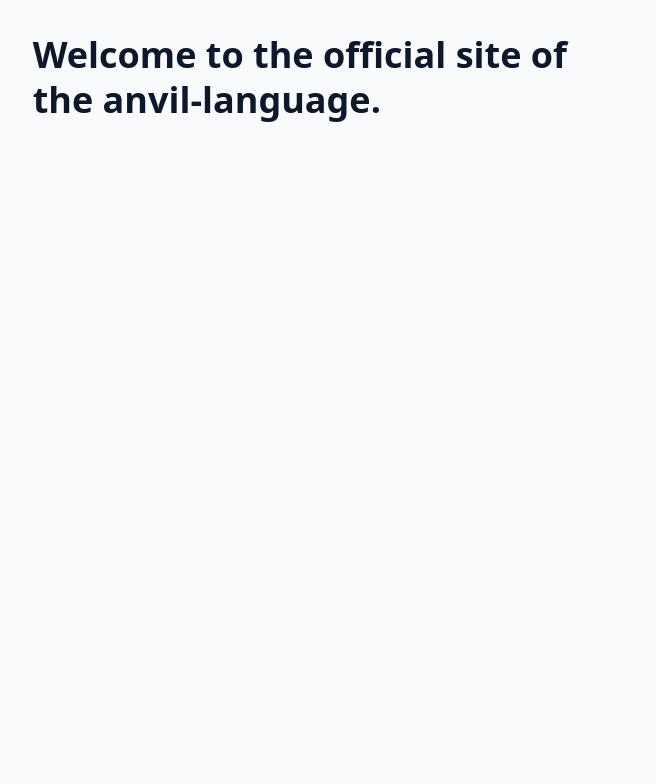
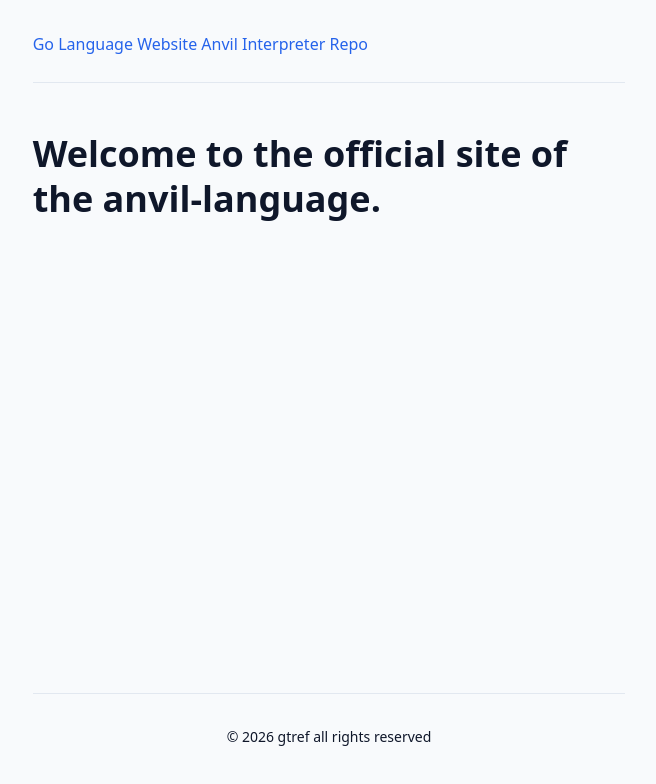
Before and after one commit to anvil-language/anvil-lang, a plain HTML site: page index.html in a window 1280 px wide. Shown: the whole page, without its empty margins (311-967 px from the left). Drawn offline with Linux system fonts and the light colour scheme.

Commit message:
Update index.html

```diff
--- a/index.html
+++ b/index.html
@@ -4,6 +4,14 @@
     <link rel="stylesheet" href="styles/style.css">
   </head>
   <body>
+    <header>
+      <a href="https://go.dev">Go Language Website</a>
+      <a href="https://github.com/anvil-language/anvil-interpreter">Anvil Interpreter Repo</a>
+    </header>
     <h1>Welcome to the official site of the anvil-language.</h1>
+
+    <footer>
+      <p>&copy; 2026 gtref all rights reserved</p>
+    </footer>
   </body>
 </html>
```
